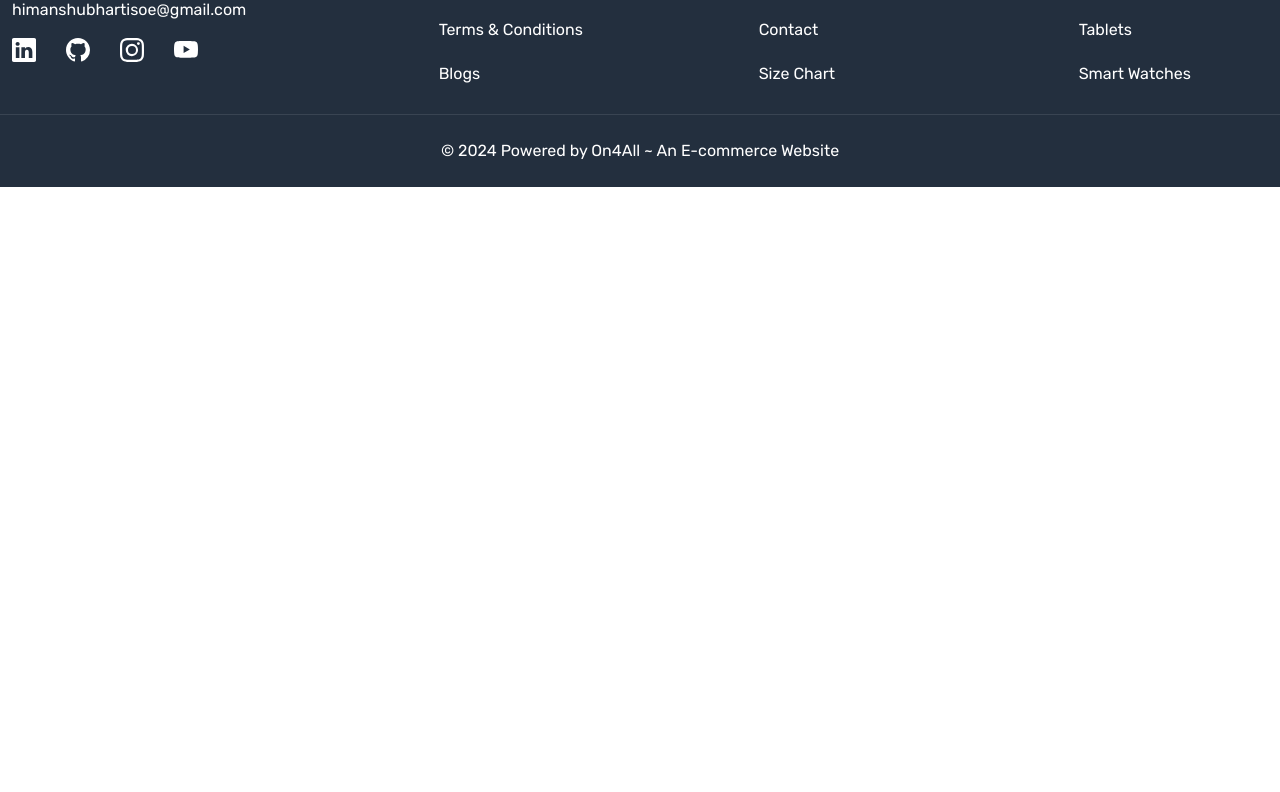
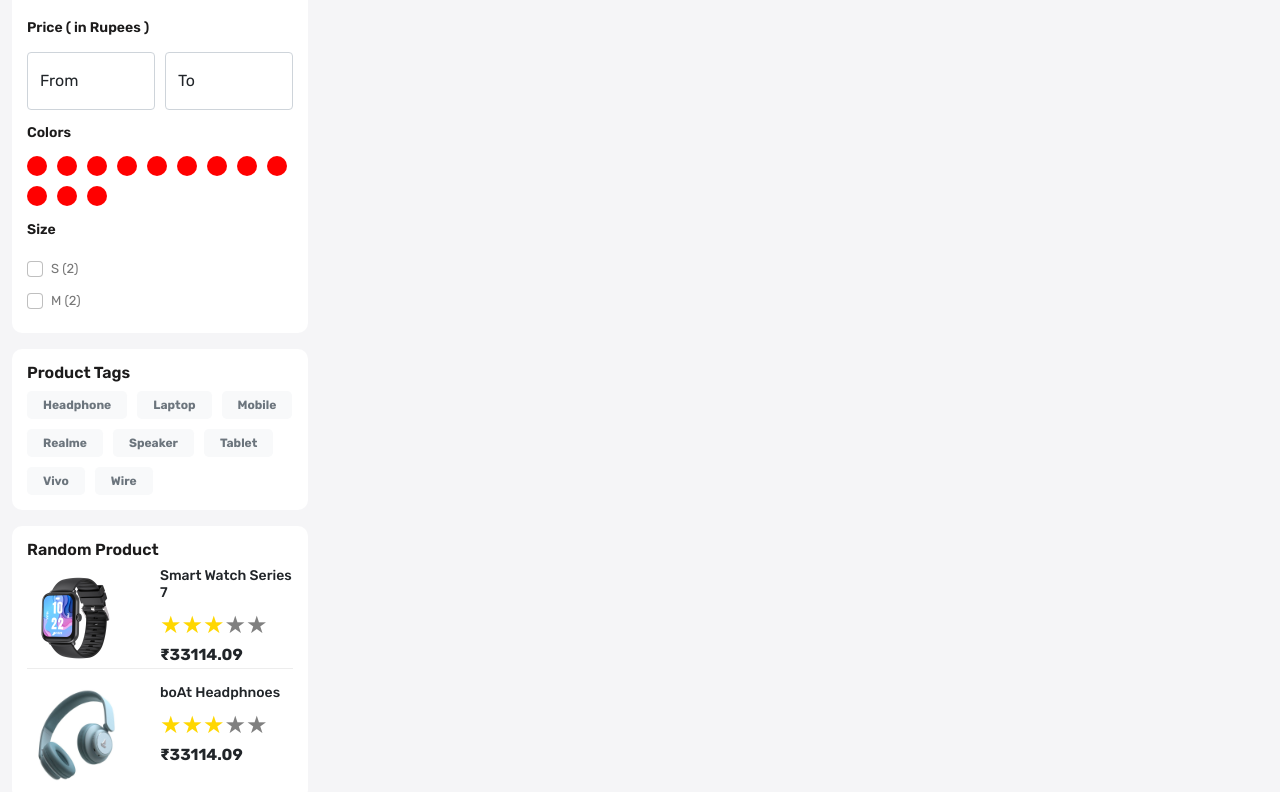
Before and after one commit to Himanshu-Bharti-Ji/frontend, a React (Vite) app: page /store in a window 1280 px wide. Shown: the part 668-1460 px from the top of the page. Before the commit the page ends 855 px from the top, so only its background shows below. Built offline with nearby package versions, Linux system fonts and the light colour scheme.

Commit message:
Update Our Store page ( Add Left Side Section )

```diff
--- a/src/App.css
+++ b/src/App.css
@@ -4,6 +4,23 @@
   padding: 0;
   margin: 0;
   box-sizing: border-box;
+}
+
+
+/* Container Width */
+
+@media (min-width: 1400px) {
+  .container-1640 {
+    max-width: 1640px;
+  }
+}
+
+.container-1640 {
+  width: 100%;
+  padding-right: 0.75rem;
+  padding-left: 0.75rem;
+  margin-right: auto;
+  margin-left: auto;
 }
 
 /* Root Variables Here*/
@@ -534,5 +551,81 @@ footer .input-group-text {
 
 /* Famous Card End Here*/
 
+
+/* Our Store Page Start */
+
+.filter-card {
+  background-color: white;
+  padding: 10px 15px 15px;
+  border-radius: 10px;
+}
+
+.filter-title {
+  font-size: 16px;
+  line-height: 20px;
+  font-weight: 600;
+  color: var(--color--1c1b1b);
+  margin-top: 0.25rem;
+}
+
+.filter-card ul,
+.filter-card .form-check-label {
+  list-style-type: none;
+  font-size: 13px;
+  line-height: 30px;
+  color: var(--color--777777);
+  cursor: pointer;
+}
+
+.filter-card .form-check-input {
+  margin-top: 7px;
+}
+
+.filter-card .form-check-input:focus {
+  box-shadow: none;
+  border-color: rgba(0, 0, 0, 0.25);
+}
+
+.filter-card .form-check-input:checked {
+  background-color: var(--color-febd69);
+  border-color: var(--color-febd69);
+}
+
+.sub-title {
+  font-size: 14px;
+  font-weight: 600;
+  color: var(--color--1c1b1b);
+  margin-bottom: 15px;
+  margin-top: 15px;
+}
+
+.colors {
+  list-style-type: none;
+  display: flex;
+  flex-wrap: wrap;
+  gap: 10px;
+
+}
+
+.colors li {
+  width: 20px;
+  height: 20px;
+  background-color: red;
+  border-radius: 50%;
+}
+
+.random-products h5 {
+  font-size: 14px;
+  margin-bottom: 5px;
+}
+
+.random-products:first-child {
+  border-bottom: 1px solid var(--color-ededed);
+}
+
+
+/* Our Store Page End Here*/
+
+
 /* Footer Part Start */
 /* Footer Part End Here*/
--- a/src/pages/OurStore.jsx
+++ b/src/pages/OurStore.jsx
@@ -1,14 +1,148 @@
 import React from 'react'
 import BreadCrumb from '../components/BreadCrumb'
 import Meta from '../components/Meta';
+import ReactStars from "react-rating-stars-component";
 
 function OurStore() {
     return (
         <>
-            <Meta title = {"On4All | Our Store"} />
+            <Meta title={"On4All | Our Store"} />
             <BreadCrumb title="Our Store" />
 
-            <div className="store-wrapper home-wrapper-2 py-5"></div>
+            <div className="store-wrapper home-wrapper-2 py-5">
+                <div className="container-1640">
+                    <div className="row">
+                        <div className="col-3">
+                            <div className='filter-card mb-3 '>
+                                <h3 className="filter-title">Shop By Categories</h3>
+                                <div>
+                                    <ul className='ps-0 mb-0 '>
+                                        <li>Watch</li>
+                                        <li>Tv</li>
+                                        <li>Camera</li>
+                                        <li>Laptop</li>
+                                    </ul>
+                                </div>
+                            </div>
+
+                            <div className='filter-card mb-3 '>
+                                <h3 className="filter-title">Filter By</h3>
+                                <div>
+                                    <h5 className='sub-title'>Availability</h5>
+                                    <div>
+                                        <div className="form-check">
+                                            <input className='form-check-input ' type="checkbox" value="" id="inStock" />
+                                            <label className='form-check-label ' htmlFor="inStock">In stock (1)</label>
+                                        </div>
+                                        <div className="form-check">
+                                            <input className='form-check-input ' type="checkbox" value="" id="outOfStock" />
+                                            <label className='form-check-label ' htmlFor="outOfStock">Out of stock (0)</label>
+                                        </div>
+                                    </div>
+                                    <h5 className='sub-title'>Price ( in Rupees ) </h5>
+                                    <div className='d-flex align-items-center gap-10'>
+                                        <div className="form-floating">
+                                            <input className="form-control" placeholder='From' id="input1"></input>
+                                            <label htmlFor="input1">From</label>
+                                        </div>
+                                        <div className="form-floating">
+                                            <input className="form-control" placeholder='To' id="input2"></input>
+                                            <label htmlFor="inpu2t">To</label>
+                                        </div>
+                                    </div>
+                                    <h5 className='sub-title'>Colors</h5>
+                                    <div>
+                                        <div>
+                                            <ul className='colors ps-0 '>
+                                                <li></li>
+                                                <li></li>
+                                                <li></li>
+                                                <li></li>
+                                                <li></li>
+                                                <li></li>
+                                                <li></li>
+                                                <li></li>
+                                                <li></li>
+                                                <li></li>
+                                                <li></li>
+                                                <li></li>
+                                            </ul>
+                                        </div>
+                                    </div>
+                                    <h5 className='sub-title'>Size</h5>
+                                    <div>
+                                        <div className="form-check">
+                                            <input className='form-check-input ' type="checkbox" value="" id="color-1" />
+                                            <label className='form-check-label ' htmlFor="color-1">S (2)</label>
+                                        </div>
+                                        <div className="form-check">
+                                            <input className='form-check-input ' type="checkbox" value="" id="color-2" />
+                                            <label className='form-check-label ' htmlFor="color-2">M (2)</label>
+                                        </div>
+                                    </div>
+                                </div>
+                            </div>
+
+                            <div className='filter-card mb-3 '>
+                                <h3 className="filter-title">Product Tags</h3>
+                                <div>
+                                    <div className="product-tags d-flex flex-wrap align-items-center gap-10">
+                                        <span className="badge bg-light text-secondary  rounded-3 py-2 px-3 ">Headphone</span>
+                                        <span className="badge bg-light text-secondary  rounded-3 py-2 px-3 ">Laptop</span>
+                                        <span className="badge bg-light text-secondary  rounded-3 py-2 px-3 ">Mobile</span>
+                                        <span className="badge bg-light text-secondary  rounded-3 py-2 px-3 ">Realme</span>
+                                        <span className="badge bg-light text-secondary  rounded-3 py-2 px-3 ">Speaker</span>
+                                        <span className="badge bg-light text-secondary  rounded-3 py-2 px-3 ">Tablet</span>
+                                        <span className="badge bg-light text-secondary  rounded-3 py-2 px-3 ">Vivo</span>
+                                        <span className="badge bg-light text-secondary  rounded-3 py-2 px-3 ">Wire</span>
+
+                                    </div>
+                                </div>
+                            </div>
+
+                            <div className='filter-card mb-3 '>
+                                <h3 className="filter-title">Random Product</h3>
+                                <div>
+                                    <div className="random-products mb-3  d-flex ">
+                                        <div className="w-50 ">
+                                            <img className='w-75' src="images/smartwatch.jpg" alt="watch" />
+                                        </div>
+                                        <div className="w-50">
+                                            <h5>Smart Watch Series 7</h5>
+                                            <ReactStars
+                                                count={5}
+                                                size={24}
+                                                value={3}
+                                                edit={false}
+                                                activeColor="#ffd700"
+                                            />
+                                            <b>₹33114.09</b>
+                                        </div>
+                                    </div>
+                                    <div className="random-products d-flex ">
+                                        <div className="w-50 ">
+                                            <img className='w-75' src="images/boat-headphone.jpg" alt="headphone" />
+                                        </div>
+                                        <div className="w-50">
+                                            <h5>boAt Headphnoes</h5>
+                                            <ReactStars
+                                                count={5}
+                                                size={24}
+                                                value={3}
+                                                edit={false}
+                                                activeColor="#ffd700"
+                                            />
+                                            <b>₹33114.09</b>
+                                        </div>
+                                    </div>
+                                </div>
+                            </div>
+
+                        </div>
+                        <div className="col-9"></div>
+                    </div>
+                </div>
+            </div>
 
         </>
     )
```
Also changed, not shown: public/images/smartwatch-270.jpg (added).
